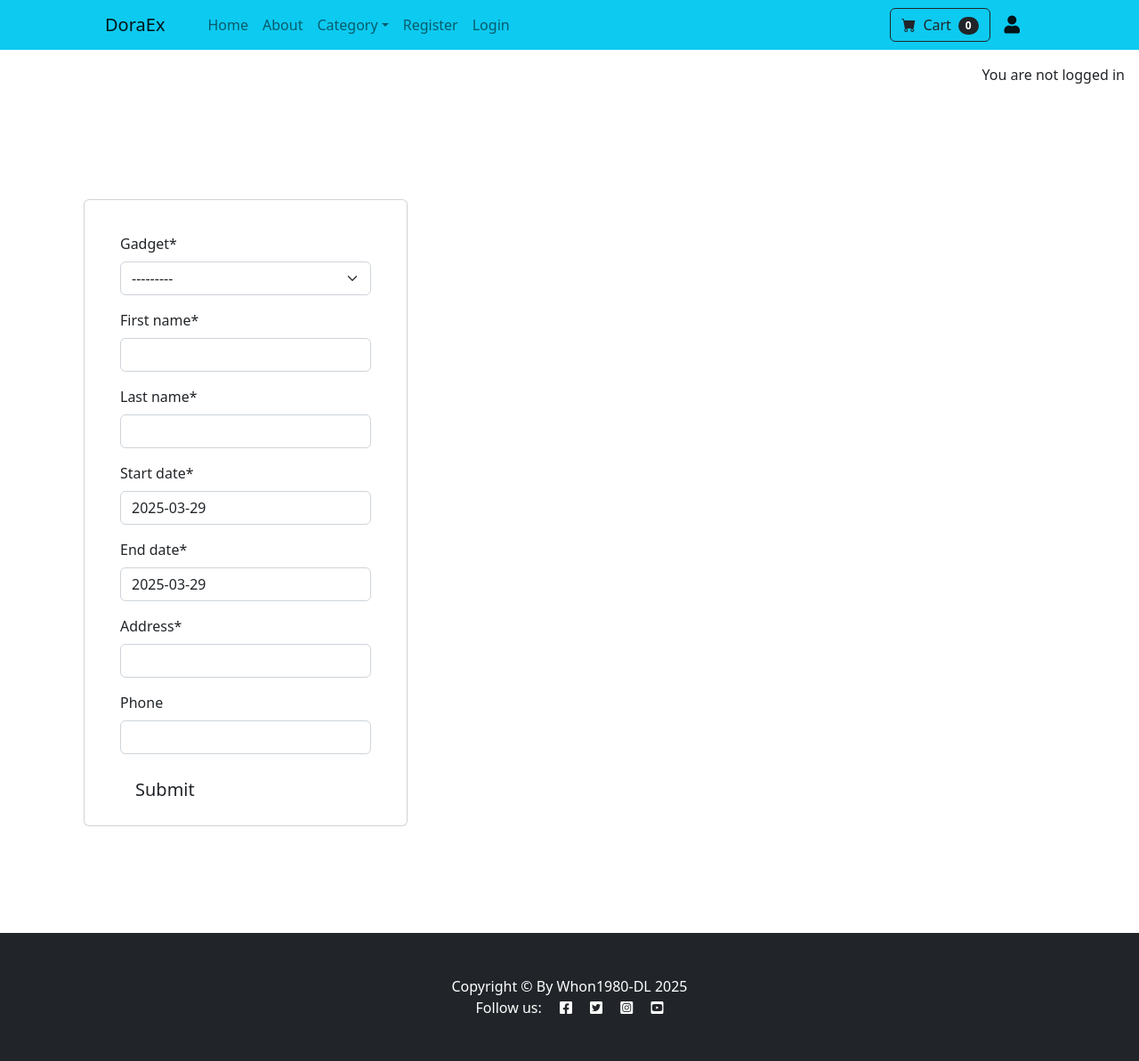
After one commit to Whon1980-DL/doraex_app, a Django app: page /renting_form/ in a window 1280 px wide. The commit adds this page. Shown: the whole page at 89% size. Run offline with Django 4.2, Linux system fonts and the light colour scheme; data that the repository does not hold is empty; some libraries are stand-ins or nearby versions.

Commit message:
add renting_form.html

```diff
--- a/doraex/settings.py
+++ b/doraex/settings.py
@@ -48,6 +48,8 @@ INSTALLED_APPS = [
     'allauth',
     'allauth.account',
     'allauth.socialaccount',
+    'crispy_forms',
+    'crispy_bootstrap5',
     'django_summernote',
     'shop',
 ]
@@ -55,6 +57,9 @@ INSTALLED_APPS = [
 SITE_ID = 1
 LOGIN_REDIRECT_URL = '/'
 LOGOUT_REDIRECT_URL = '/'
+
+CRISPY_ALLOWED_TEMPLATE_PACKS = "bootstrap5"
+CRISPY_TEMPLATE_PACK = "bootstrap5"
 
 MIDDLEWARE = [
     'django.middleware.security.SecurityMiddleware',
--- /dev/null
+++ b/shop/forms.py
@@ -0,0 +1,8 @@
+from .models import Renting
+from django import forms
+
+
+class RentingForm(forms.ModelForm):
+    class Meta:
+        model = Renting
+        fields = ('gadget', 'first_name', 'last_name', 'start_date', 'end_date', 'address', 'phone',)
--- a/shop/models.py
+++ b/shop/models.py
@@ -56,6 +56,8 @@ PAYMENT = ((0, "Unpaid"), (1, "Paid"))
 class Renting(models.Model):
     gadget = models.ForeignKey(Gadget, on_delete=models.CASCADE)
     customer = models.ForeignKey(User, on_delete=models.CASCADE)
+    first_name = models.CharField(max_length=50, blank=False, default="")
+    last_name = models.CharField(max_length=50, blank=False, default="")
     start_date = models.DateField(default=date.today, blank=False)
     end_date = models.DateField(default=date.today, blank=False)
     address = models.CharField(max_length=300, default="", blank=False)
--- a/shop/templates/shop/gadget_view.html
+++ b/shop/templates/shop/gadget_view.html
@@ -18,10 +18,11 @@
                 <p class="lead">{{ gadget.detail_description | safe }}</p>
                 <div class="d-flex">
                     {% if user.is_authenticated %}
+                    <a href="{% url 'renting_form' %}">
                     <button class="btn flex-shrink-0 btn-info" type="button">
                         <i class="bi-cart-fill me-1"></i>
                         Rent
-                    </button>
+                    </button></a>
                     {% else %}
                     <a href="{% url 'account_login' %}">
                         <button class="btn flex-shrink-0 btn-info" type="button">
--- /dev/null
+++ b/shop/templates/shop/renting_form.html
@@ -0,0 +1,24 @@
+{% extends "base.html" %}
+{% load static %}
+{% load crispy_forms_tags %}
+{% block content %}
+<!-- Product section-->
+<section class="py-5">
+    <div class="container px-4 px-lg-5 my-5">
+        <div class="row gx-4 gx-lg-5 align-items-center">
+            <!-- Creating Renting Form -->
+            <div class="col-md-4 card mb-4 mt-3">
+                <div class="card-body">
+                    <h3></h3>
+                    <form id="commentForm" method="post" style="margin-top: 1.3em;">
+                        {{ renting_form | crispy }}
+                        {% csrf_token %}
+                        <button id="submitButton" type="submit" class="btn btn-signup btn-lg">Submit</button>
+                    </form>
+                </div>
+            </div>
+        </div>
+    </div>
+</section>
+
+{% endblock %}
--- a/shop/urls.py
+++ b/shop/urls.py
@@ -3,6 +3,7 @@ from django.urls import path
 
 urlpatterns = [
     path('', views.GadgetList.as_view(), name='home'),
+    path('renting_form/', views.renting_form, name='renting_form'),
     path('customer_profile/', views.customer_profile, name='customer_profile'),
     path('category/<str:dl>', views.category, name='category'),
     path('<slug:slug>/', views.gadget_view, name='gadget_view'),
--- a/shop/views.py
+++ b/shop/views.py
@@ -1,6 +1,7 @@
 from django.shortcuts import render, get_object_or_404
 from django.views import generic
 from .models import Gadget, Category, Customer, User
+from .forms import RentingForm
 
 
 # Create your views here.
@@ -42,6 +43,16 @@ def gadget_view(request, slug):
 
 
 def customer_profile(request):
-    # Grab the category from the url
     customer = User.objects.get(id=request.user.id)
     return render(request, 'shop/customer_profile.html', {'customer': customer})
+
+
+def renting_form(request):
+    # Grab the gadget from url
+    renting_form = RentingForm
+
+    return render(
+        request,
+        "shop/renting_form.html",
+        {"renting_form": renting_form},
+    )
```
Also changed, not shown: shop/migrations/0005_renting_first_name_renting_last_name.py (added).
